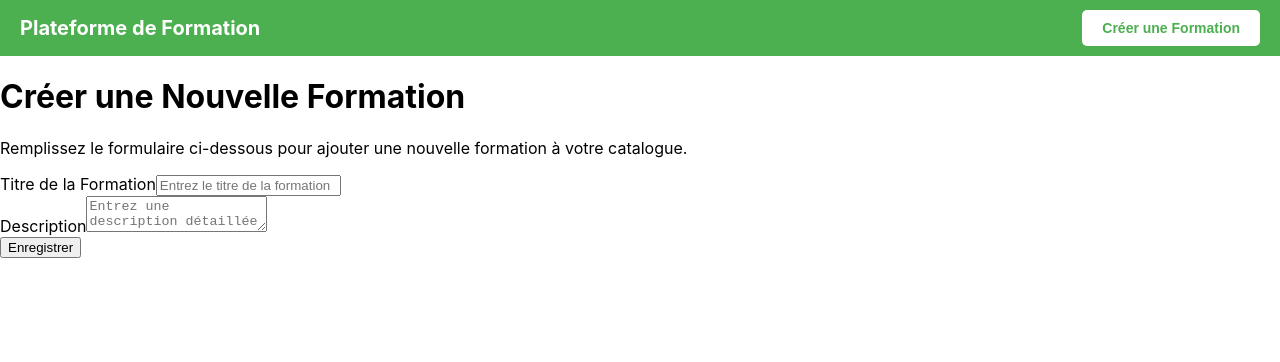
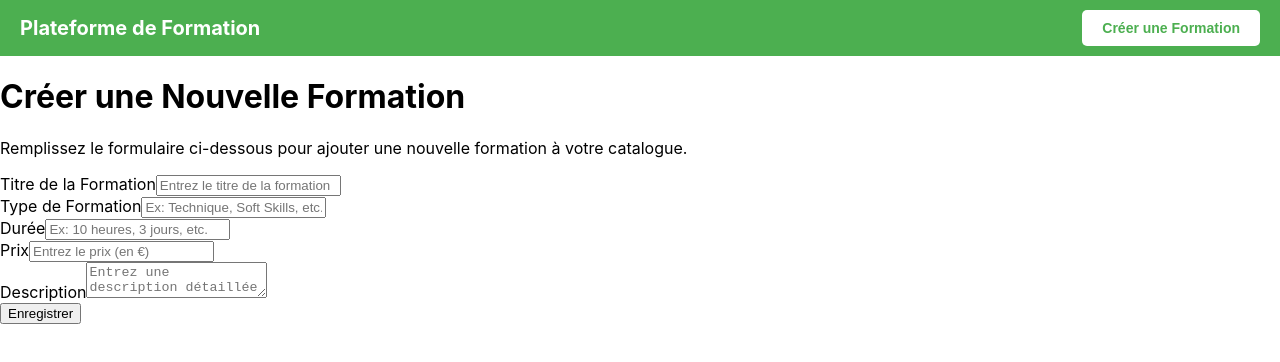
Before and after one commit to ElLuco6/formationFront, a React (Create React App) app in the folder formation/: page /createformationpage in a window 1280 px wide. Shown: the top 362 px of the page. Built offline with nearby package versions, Linux system fonts and the light colour scheme.

Commit message:
Add post request

```diff
--- a/formation/package.json
+++ b/formation/package.json
@@ -10,6 +10,7 @@
     "@types/node": "^16.18.119",
     "@types/react": "^18.3.12",
     "@types/react-dom": "^18.3.1",
+    "cors": "^2.8.5",
     "react": "^18.3.1",
     "react-dom": "^18.3.1",
     "react-router-dom": "^6.28.0",
--- a/formation/src/pages/CreateFormationPage.tsx
+++ b/formation/src/pages/CreateFormationPage.tsx
@@ -4,7 +4,10 @@ import { useNavigate } from 'react-router-dom';
 const CreateFormationPage: React.FC = () => {
     const navigate = useNavigate();
     const [title, setTitle] = useState('');
+    const [type, setType] = useState('');
+    const [duration, setDuration] = useState('');
     const [description, setDescription] = useState('');
+    const [price, setPrice] = useState<number | ''>('');
     const [isSubmitting, setIsSubmitting] = useState(false);
     const [error, setError] = useState<string | null>(null);
 
@@ -13,10 +16,10 @@ const CreateFormationPage: React.FC = () => {
         setIsSubmitting(true);
         setError(null);
 
-        const formationData = { title, description };
+        const formationData = { title, type, duration, description, price };
 
         try {
-            const response = await fetch('/createformation', {
+            const response = await fetch('http://localhost:3001/formations', {
                 method: 'POST',
                 headers: { 'Content-Type': 'application/json' },
                 body: JSON.stringify(formationData),
@@ -26,7 +29,6 @@ const CreateFormationPage: React.FC = () => {
                 throw new Error('Une erreur est survenue lors de la création de la formation.');
             }
 
-            // Rediriger vers la page d'accueil après un succès
             navigate('/');
         } catch (error: any) {
             setError(error.message);
@@ -53,6 +55,39 @@ const CreateFormationPage: React.FC = () => {
                     />
                 </div>
                 <div>
+                    <label htmlFor="type">Type de Formation</label>
+                    <input
+                        type="text"
+                        id="type"
+                        value={type}
+                        onChange={(e) => setType(e.target.value)}
+                        placeholder="Ex: Technique, Soft Skills, etc."
+                        required
+                    />
+                </div>
+                <div>
+                    <label htmlFor="duration">Durée</label>
+                    <input
+                        type="text"
+                        id="duration"
+                        value={duration}
+                        onChange={(e) => setDuration(e.target.value)}
+                        placeholder="Ex: 10 heures, 3 jours, etc."
+                        required
+                    />
+                </div>
+                <div>
+                    <label htmlFor="price">Prix</label>
+                    <input
+                        type="number"
+                        id="price"
+                        value={price}
+                        onChange={(e) => setPrice(Number(e.target.value) || '')}
+                        placeholder="Entrez le prix (en €)"
+                        required
+                    />
+                </div>
+                <div>
                     <label htmlFor="description">Description</label>
                     <textarea
                         id="description"
```
Also changed, not shown: 1 other file (tests, documents, lock files or other folders).
